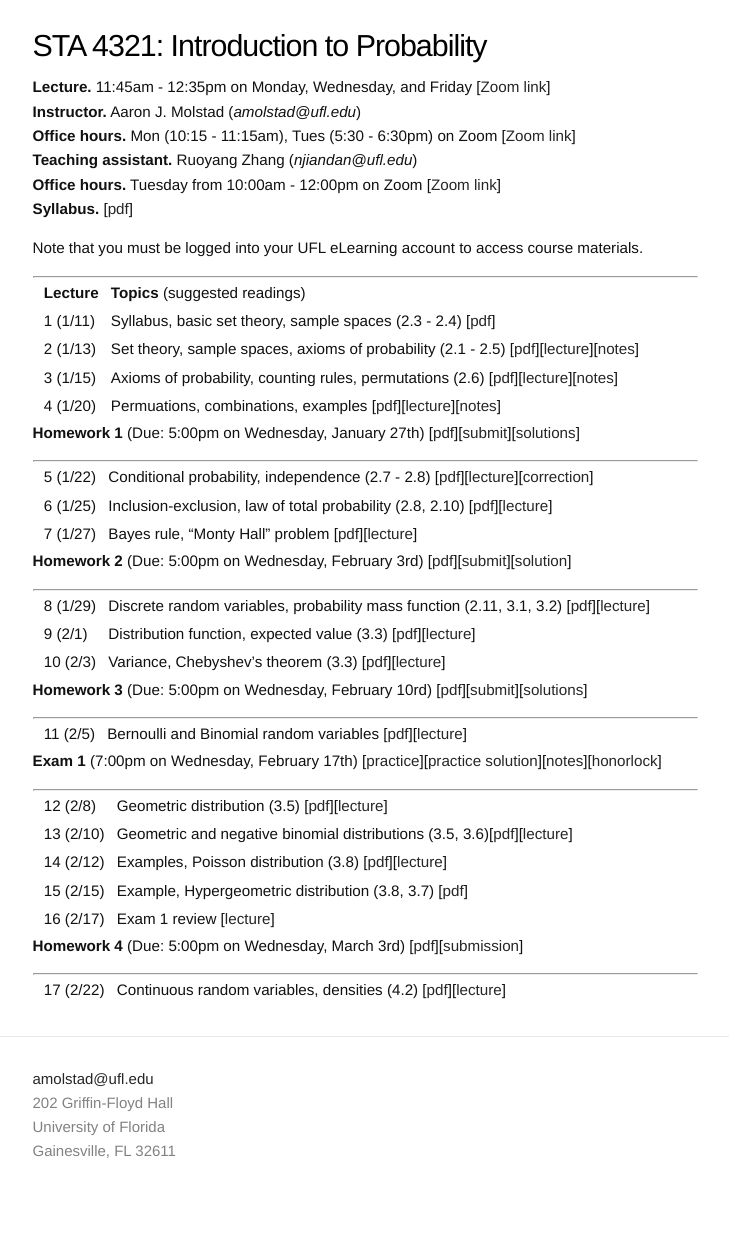
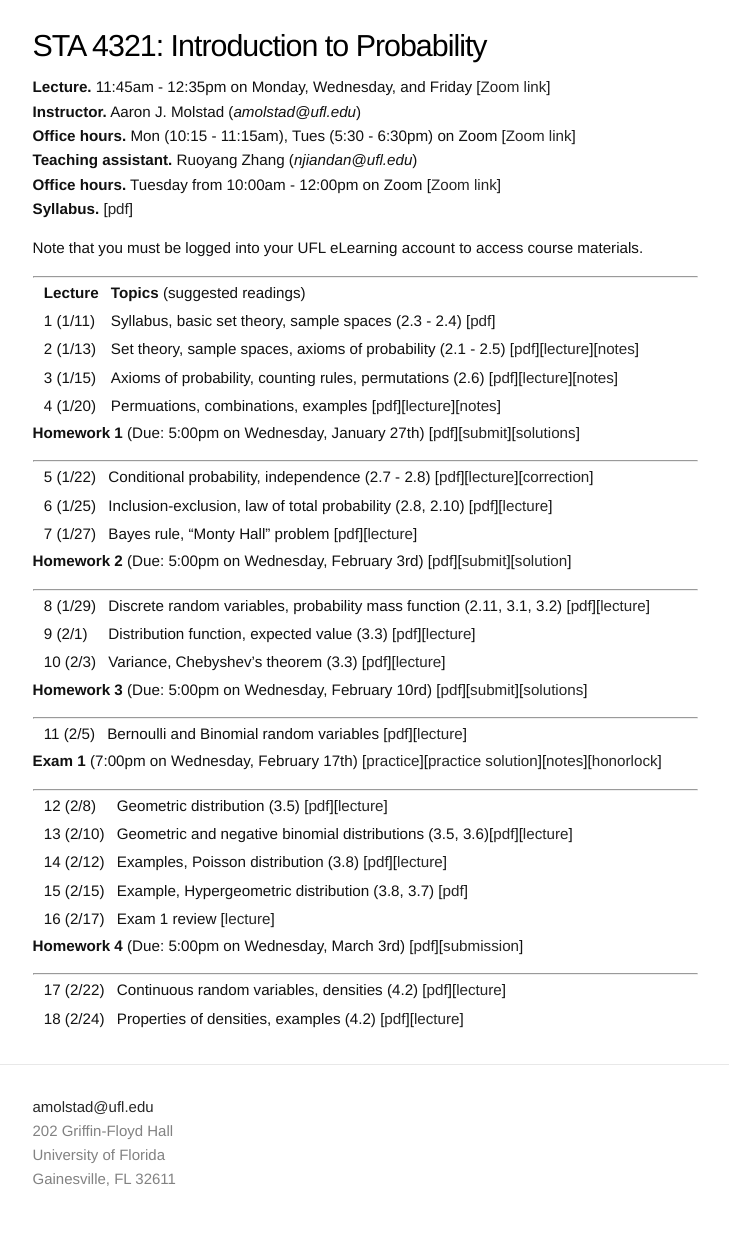
Before and after one commit to ajmolstad/ajmolstad.github.io, a Jekyll site: the page built from S21_STA4321.md, in a window 1280 px wide. Shown: the whole page, without its empty margins (275-1004 px from the left). Built offline with Jekyll 4.4.1, drawn with Linux system fonts in a browser that asks for light colours; before the commit the page ends 1223 px from its top, so only the background shows below that.

Commit message:
Update S21_STA4321.md

```diff
--- a/S21_STA4321.md
+++ b/S21_STA4321.md
@@ -58,3 +58,4 @@ Note that you must be logged into your UFL eLearning account to access course ma
 ----------------
 
 || 17 (2/22)  || Continuous random variables, densities (4.2) [[pdf](https://ufl.instructure.com/files/57348276/download?download_frd=1)][[lecture](https://ufl.instructure.com/files/57363376/download?download_frd=1)] ||
+|| 18 (2/24)  || Properties of  densities, examples (4.2) [[pdf](https://ufl.instructure.com/files/57409531/download?download_frd=1)][[lecture](https://ufl.instructure.com/files/57423508/download?download_frd=1)] ||
```
